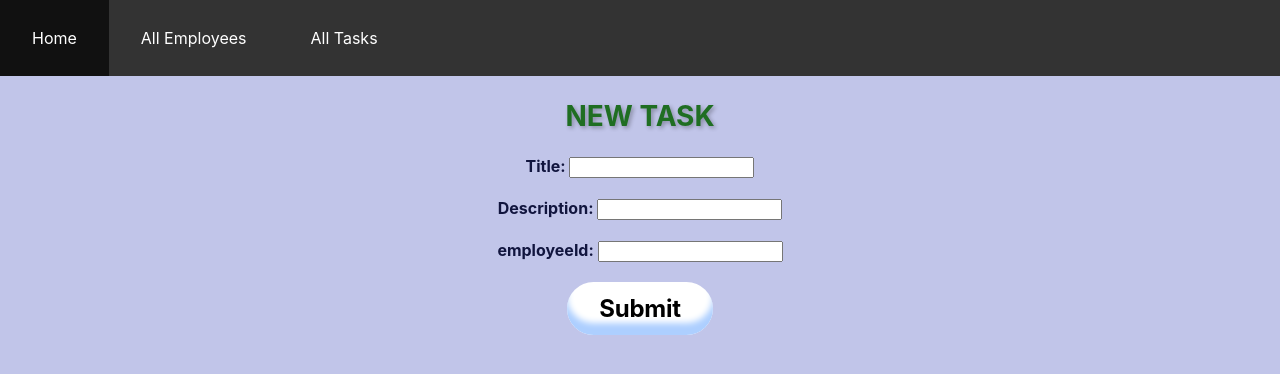
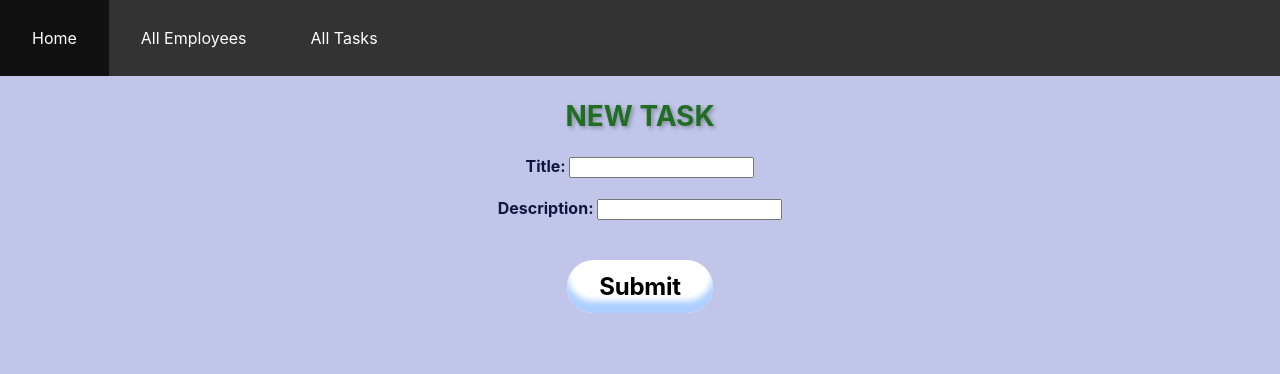
Before and after one commit to Minseo27/employee-management-frontend, a React (Create React App) app: page /newtask in a window 1280 px wide. Shown: the top 374 px of the page. Built offline with nearby package versions, Linux system fonts and the light colour scheme.

Commit message:
delete emplid text field

```diff
--- a/src/components/views/NewTaskView.js
+++ b/src/components/views/NewTaskView.js
@@ -22,10 +22,6 @@ const NewTaskView = (props) => {
           <input type="text" name="description" onChange={(e) => handleChange(e)} />
           <br/>
           <br/>
-
-          <label style={{color:'#11153e', fontWeight: 'bold'}}>employeeId: </label>
-          <input type="text" name="instructorId" onChange={(e) => handleChange(e)} />
-          <br/>
           <br/>
 
           <button type="submit" class="submit">
--- a/src/components/views/TaskView.js
+++ b/src/components/views/TaskView.js
@@ -5,7 +5,7 @@ const TaskView = (props) => {
   return (
     <div>
       <h1>{task.title}</h1>
-      {task.employee ? <h3>{task.employee.firstname + " " + task.employee.lastname}</h3>: <h3>staff</h3>}
+      {task.employee ? <h3>{"Task assigned to: " + task.employee.firstname + " " + task.employee.lastname}</h3>: <h3>Task not assigned</h3>}
       <Link to={`/edittask/${task.id}`}>Edit task information</Link>
       <br/>
       <Link to={`/tasks`}>View all tasks</Link>
```
